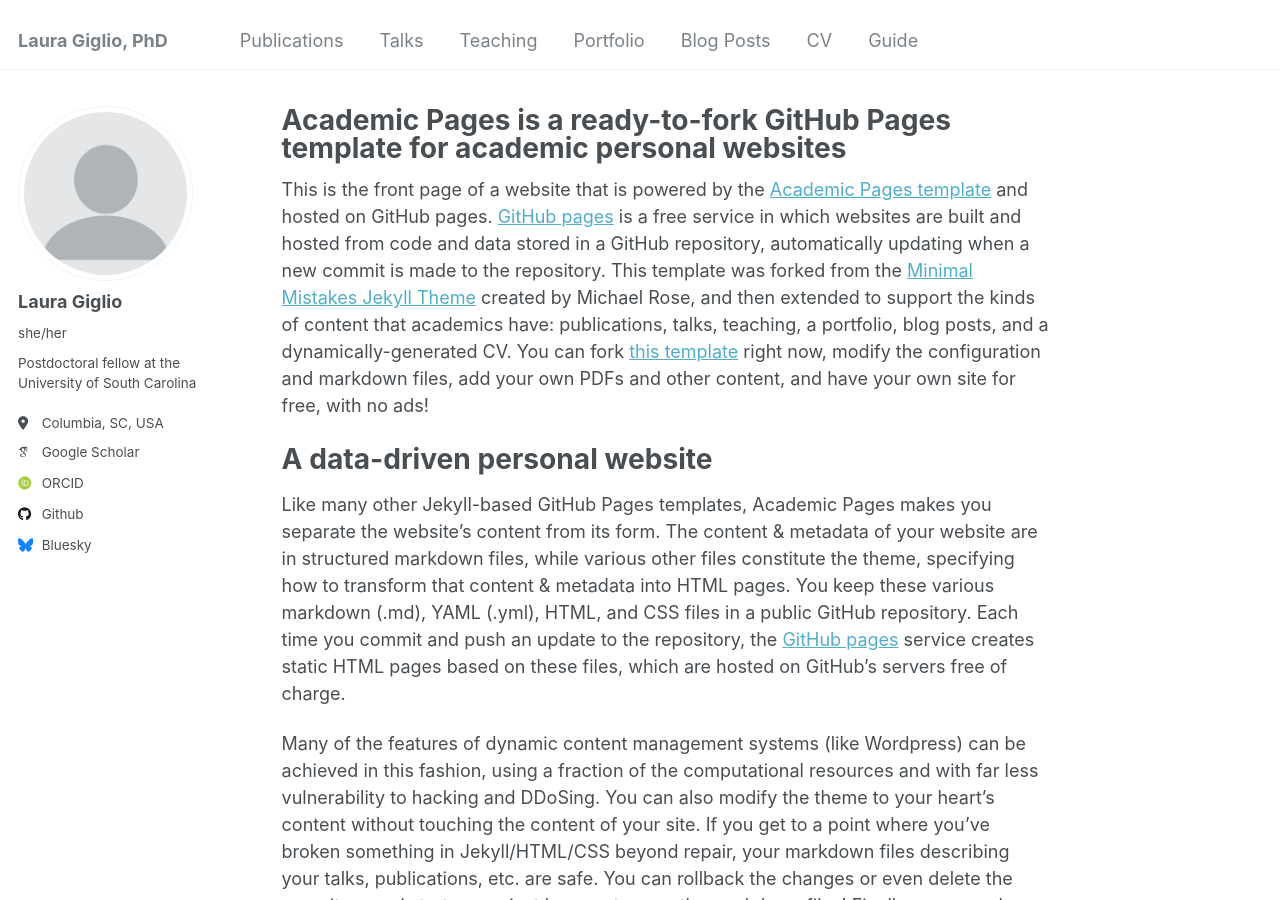
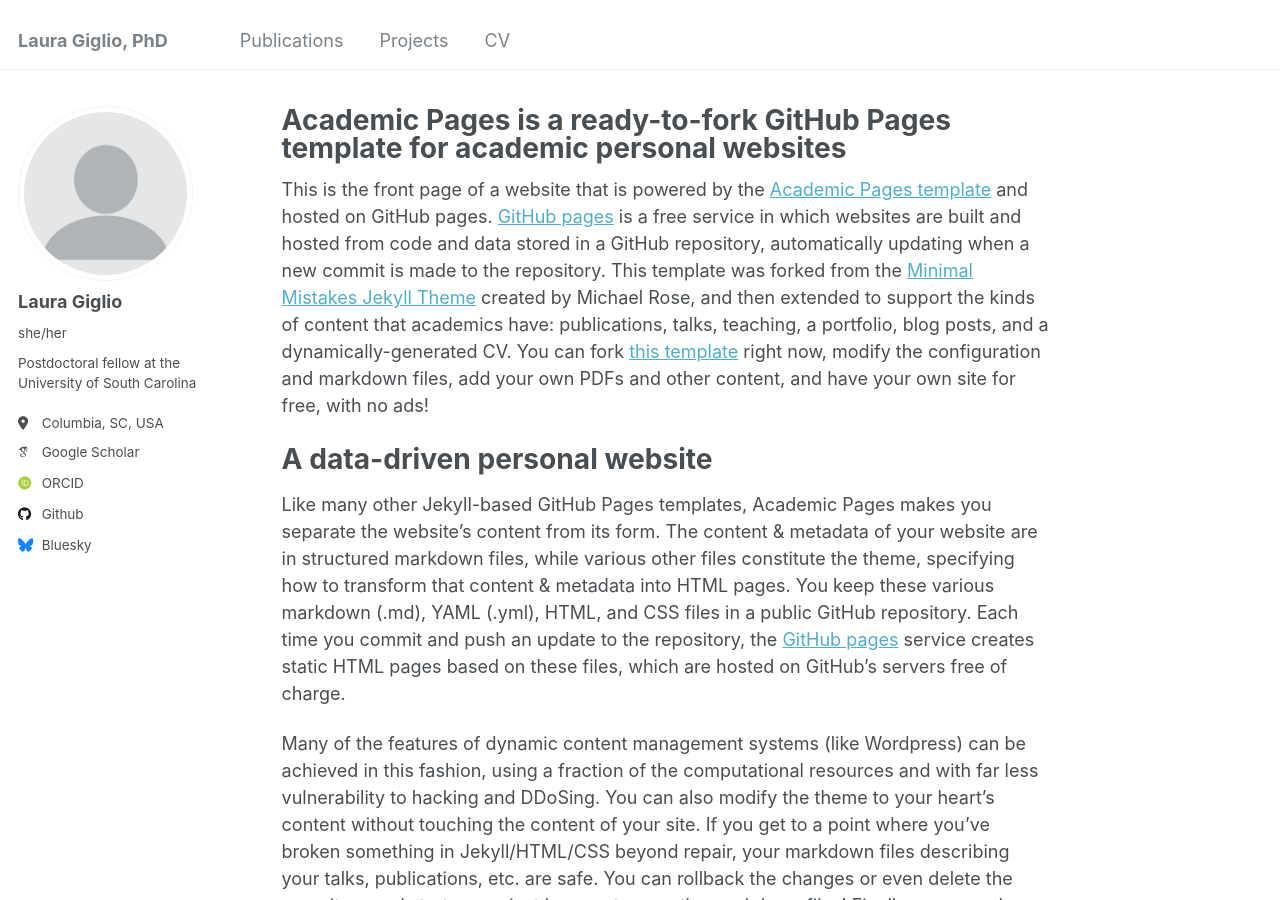
Before and after one commit to lauragiglio/lauragiglio.github.io, a Jekyll site: the page built from _pages/about.md, in a window 1280 px wide and 900 px high. Built offline with Jekyll 4.4.1, drawn with Linux system fonts in a browser that asks for light colours; some web fonts are replaced.

Commit message:
Update navigation.yml

```diff
--- a/_data/navigation.yml
+++ b/_data/navigation.yml
@@ -8,20 +8,8 @@
   - title: "Publications"
     url: /publications/
 
-  - title: "Talks"
-    url: /talks/
-
-  - title: "Teaching"
-    url: /teaching/
-
-  - title: "Portfolio"
-    url: /portfolio/
-
-  - title: "Blog Posts"
-    url: /year-archive/
+  - title: "Projects"
+    url: /projects/
 
   - title: "CV"
     url: /cv/
-
-  - title: "Guide"
-    url: /markdown/
```
